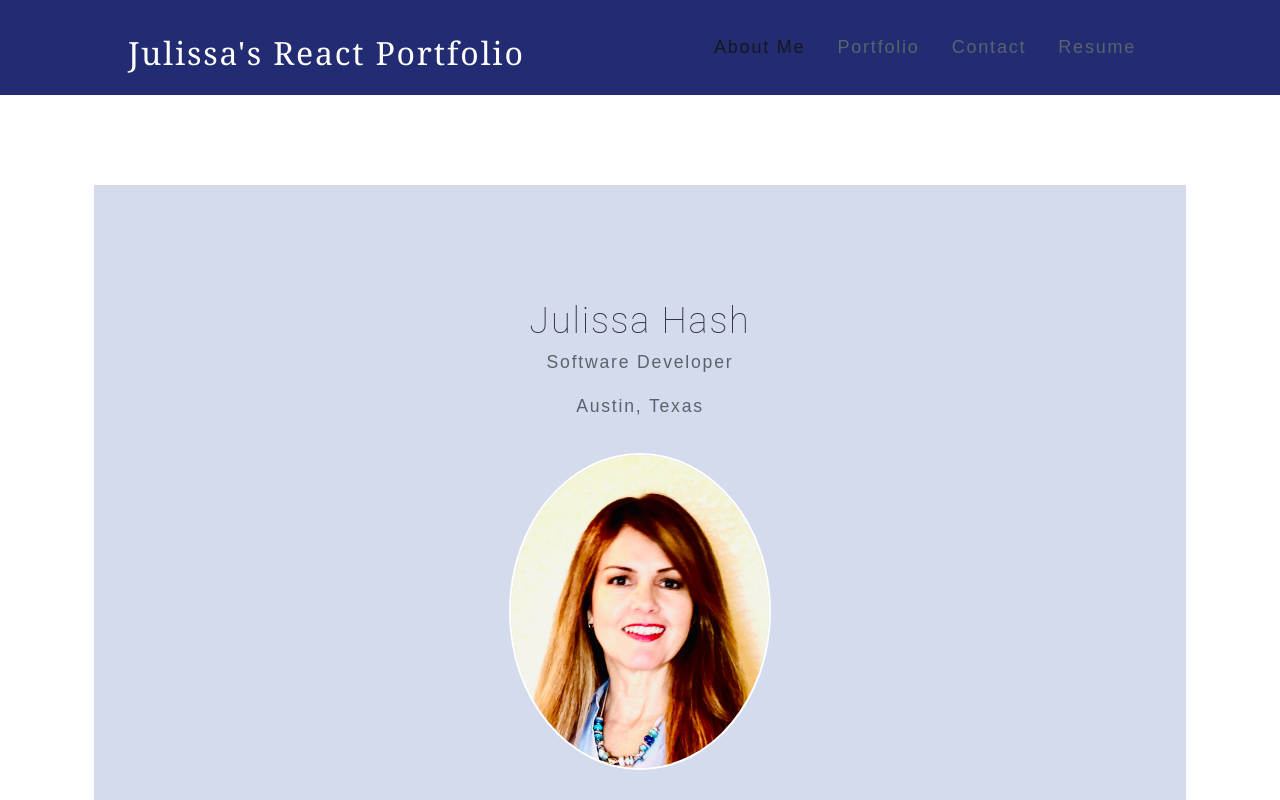
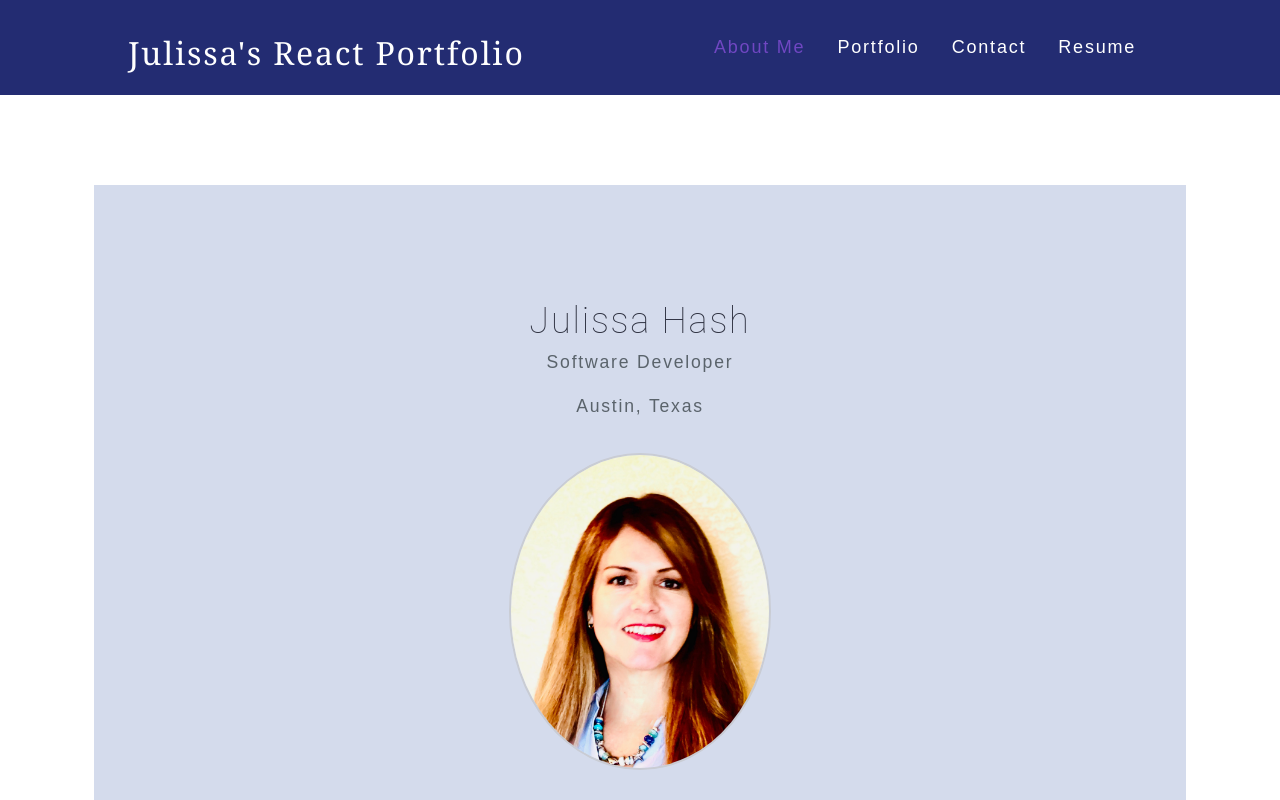
Before and after one commit to yoyachi/update-react-portfolio, a React (Create React App) app: page / in a window 1280 px wide. Shown: the top 800 px of the page. Built offline with nearby package versions, Linux system fonts and the light colour scheme.

Commit message:
Updated style

```diff
--- a/src/components/About/index.js
+++ b/src/components/About/index.js
@@ -1,5 +1,5 @@
 import React from 'react'
-import coverImage from "../../assets/cover/IMG_1651 (2).jpg";
+import coverImage from "../../assets/cover/IMG_1707.JPG";
 import backgroundImage from "../../assets/cover/austin.jpg";
 function About() {
 
--- a/src/index.css
+++ b/src/index.css
@@ -208,13 +208,17 @@ ul li {
 }
 
 nav a:hover {
-	background-color: rgba(167, 111, 111, 0.8) ;
+	background-color: rgba(195, 217, 231, 0.8) ;
 	text-decoration: none;
 }
 
 nav li {
 	cursor: pointer;
+	color: white;
+
 }
+
+
 
 textarea {
 	width: 600px;
@@ -265,7 +269,7 @@ textarea {
 	margin-top: var(--spacing-two);
 	margin-bottom: var(--spacing-two);
   border-radius: 50%;
-  border: 2px solid white;
+  border: 2px solid rgb(201, 204, 212);
 
 
 }
@@ -330,7 +334,7 @@ textarea {
 }
 
 .navActive {
-	color: rgb(22, 23, 27);
+	color: rgb(112, 71, 194);
 }
 
 .text {
```
Also changed, not shown: src/assets/cover/IMG_1707.JPG (added).
